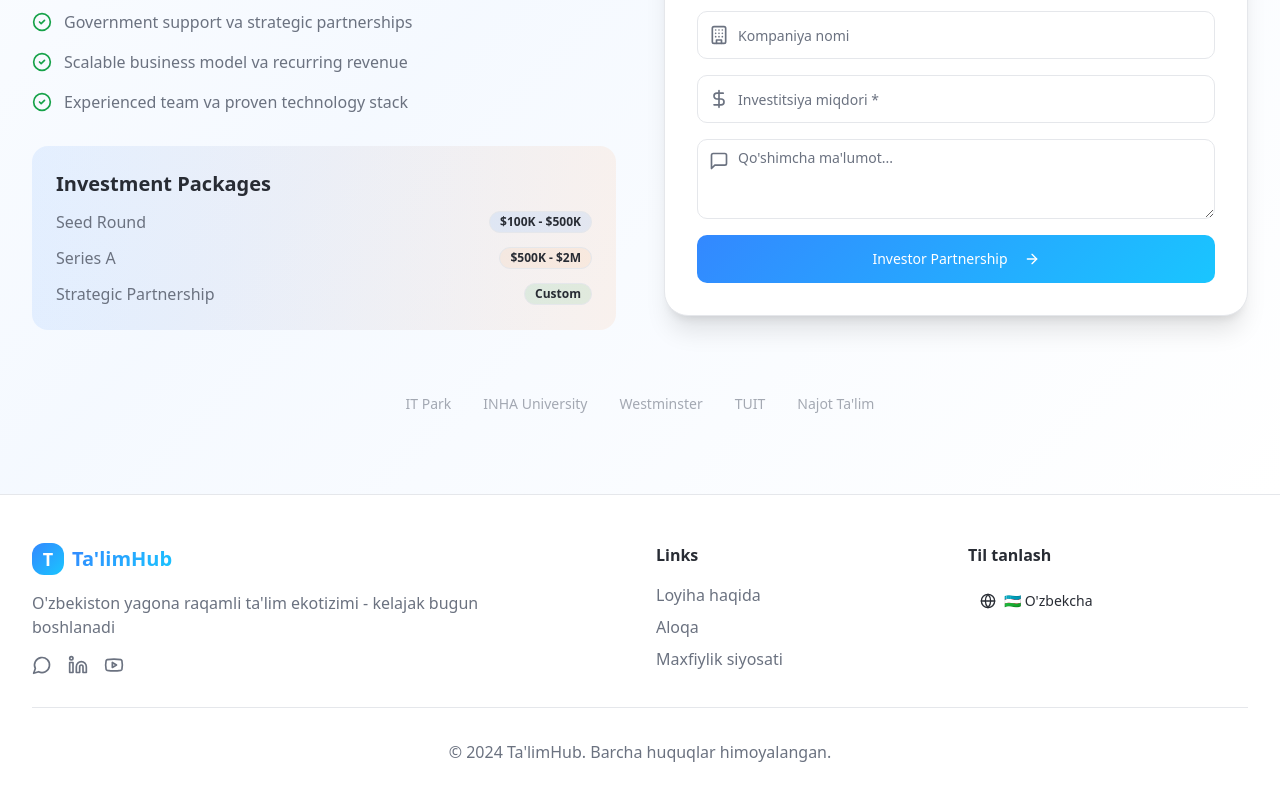
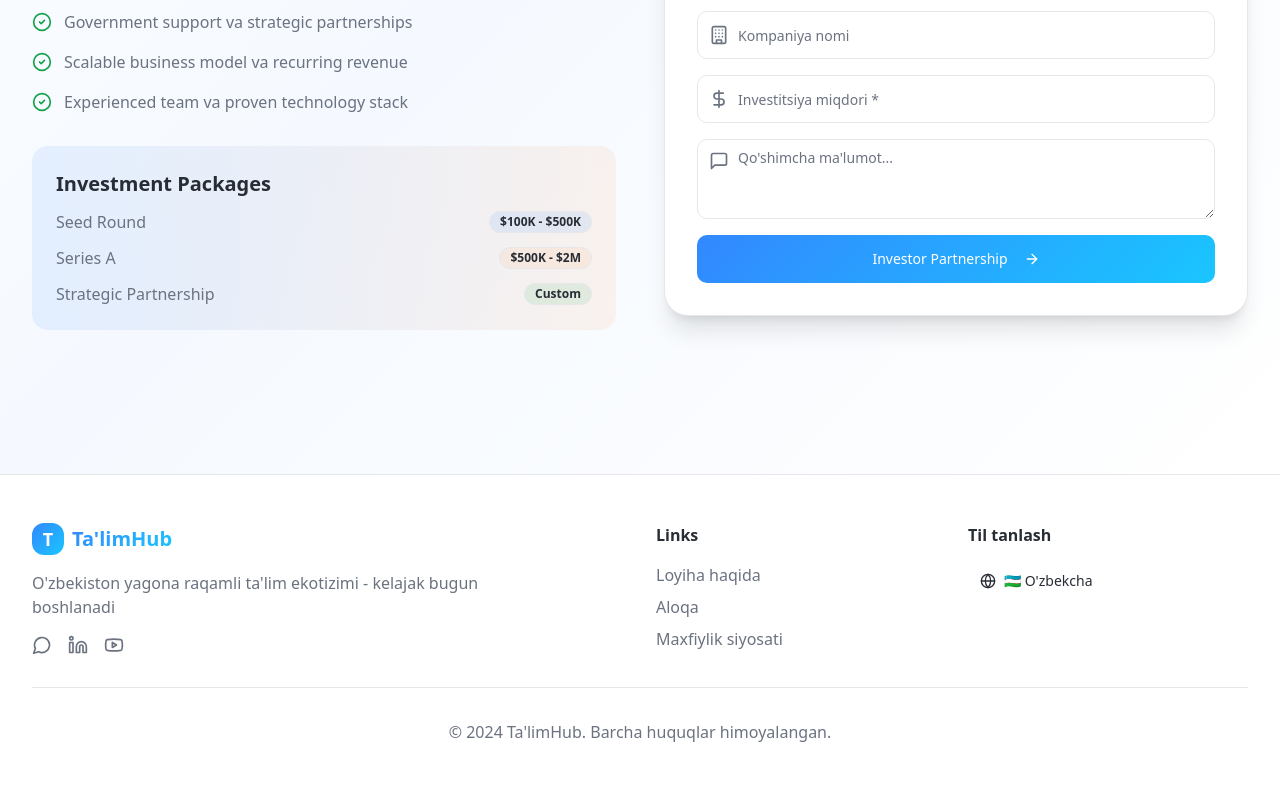
Before and after one commit to asilbekabdugafforov460-ui/talimhub-launchpad, a React (Vite) app: page / in a window 1280 px wide. Shown: the part 4938-5738 px from the top of the page. Built offline with nearby package versions, Linux system fonts and the light colour scheme.

Commit message:
Visual edit in Lovable
Edited UI in Lovable

```diff
--- a/src/components/InvestmentSection.tsx
+++ b/src/components/InvestmentSection.tsx
@@ -337,11 +337,7 @@ Date: ${new Date().toISOString()}
       }} className="mt-16 text-center">
 
           <div className="flex justify-center items-center gap-8 opacity-60">
-            {["IT Park", "INHA University", "Westminster", "TUIT", "Najot Ta'lim"].map((partner, index) => (
-              <span key={index} className="text-sm text-muted-foreground font-medium">
-                {partner}
-              </span>
-            ))}
+            {["IT Park", "INHA University", "Westminster", "TUIT", "Najot Ta'lim"].map((partner, index) => {})}
           </div>
         </motion.div>
       </div>
```
